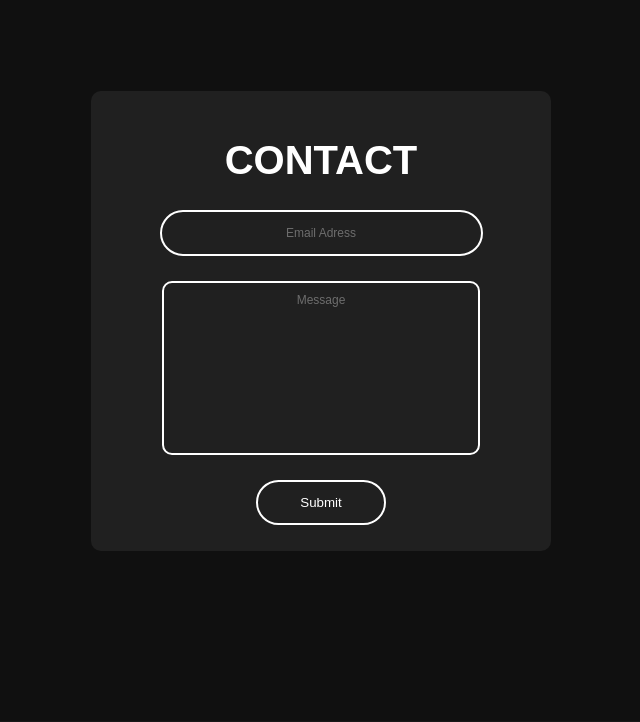
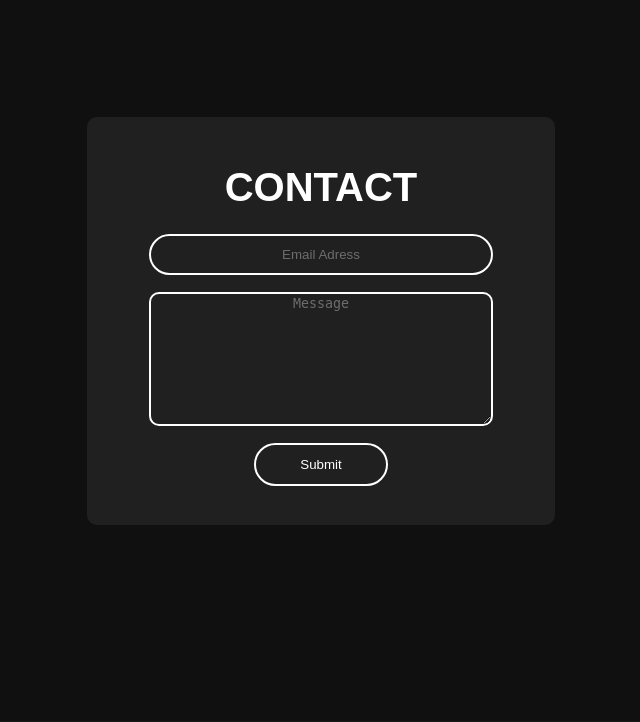
Before and after one commit to mahirlabibdihan/mahirlabibdihan.github.io, a PHP site: page /contact/index.html in a window 1280 px wide. Shown: the part 79-801 px from the top of the page, without its empty margins (319-959 px from the left). Run offline with PHP 8.4, Linux system fonts and the light colour scheme.

Commit message:
mahirlabibdihan

```diff
--- a/assets/css/email.css
+++ b/assets/css/email.css
@@ -18,89 +18,81 @@ background: #2ecc71;
   }
 
 .email-form{
-	width: 420px;
-	height:420px;
+	width:420px;
+	max-width: 75%;
+	height: 45vh;
 	background-color:#202020;
-	padding: 20px;
+	padding: 3vh;
 	position: absolute;
 	text-align: center;
 	left:50%;
 	top:50%;
 	border-radius: 10px;
 	transform: translate(-50%,-50%);
-	z-index:0;
+	align-items: center;
 }
 
-.email-form h1{
-	display: block;
-	font-size: 250%;
+.email-form label{
+	font-size: 5vh;
+	max-font-size: 3vw;
 	color: white;
 	text-transform: uppercase;
 	transition:0.3s;
-	text-align: center;
+	cursor:default;
+	font-family: sans-serif;
+	font-weight: bold;
+	display: block;
+	margin: 3vh 0;
 }
 
-.email-form h1:hover{
-	color:  #2871a1;
-	text-transform: uppercase;
-	cursor:default;
-	transition:0.3s;
+.vbox{
+	display: flex;
+	flex-direction: column;
+	justify-content: space-between;
+	height: 70%;
+	width: 80%;
+	align-items: center;
+	margin: auto;
 }
 
 .email-form input[type="email"]{
 	background:none;
-	width: 75%;
+	height: 14%;
+	width: 100%;
 	border-radius: 24px;
 	display:block;
-	margin:25px auto;
 	text-align: center;
-	height: 40px;
-	border-style: solid;
-	border-width: 2px;
-	border-color: #FFF;
+	border: solid 2px #FFF;
 	outline: none;
 	color:white;
 	transition:0.3s;
-	font-size: 12px;
-	font-family: sans-serif;
 }
 .email-form .message{
 	background:none;
-	height: 150px;
-	width: 70%;
+	height: 50%;
+	width: 100%;
 	border-radius: 10px;
 	display:block;
-	margin:25px auto;
 	text-align: center;
-	border-style: solid;
-	border-width: 2px;
-	border-color: #FFF;
+	border: solid 2px #FFF;
 	outline: none;
 	color:white;
-	resize: none;
-	padding:10px;
-	font-size: 12px;
-	font-family: sans-serif;
+	transition:0.3s;
 }
 
 
 .email-form input[type="button"]{
-	border:0;
 	background:none;
-	height: 45px;
-	width: 130px;
+	height: 17%;
+	width: 40%;
 	border-radius: 24px;
-	margin-left: 10px;
-	margin-right: 10px;
 	text-align: center;
-	height: 45px;
-	border-style: solid;
-	border-width: 2px;
-	border-color: #FFF;
+	border: solid 2px #FFF;
 	outline: none;
 	color:white;
 	transition:0.3s;
 }
+
 .email-form input[type="button"]:hover{
 color: #1a2531;
 background-color: #FFF;
@@ -110,13 +102,7 @@ font-weight: bold;
 }
 
 @media (max-width: 550px){
-    .email-form{
-        width: 80%;
-    }
-	.email-form input[type="email"]{
+	.vbox{
 		width: 85%;
 	}
-	.email-form .message{
-		width: 80%;
-	}
 }
--- a/contact/index.html
+++ b/contact/index.html
@@ -15,10 +15,12 @@
     <div class="container">
         <nav class="nav-bar"></nav>
         <form class="email-form">
-            <h1>Contact</h1>
-            <input type="email" placeholder="Email Adress" class="email" required>
-            <textarea class="message" placeholder="Message" maxlength ="360"required></textarea>
-            <input type="button" value="Submit" class="email-send-button">
+            <label>Contact</label>
+            <div class="vbox">
+                <input type="email" placeholder="Email Adress" class="email" required>
+                <textarea class="message" placeholder="Message" maxlength ="360"required></textarea>
+                <input type="button" value="Submit" class="email-send-button">
+            </div>
         </form>
     </div>
 </body>
```
Also changed, not shown: assets/css/form.css (+6 -16 lines).
